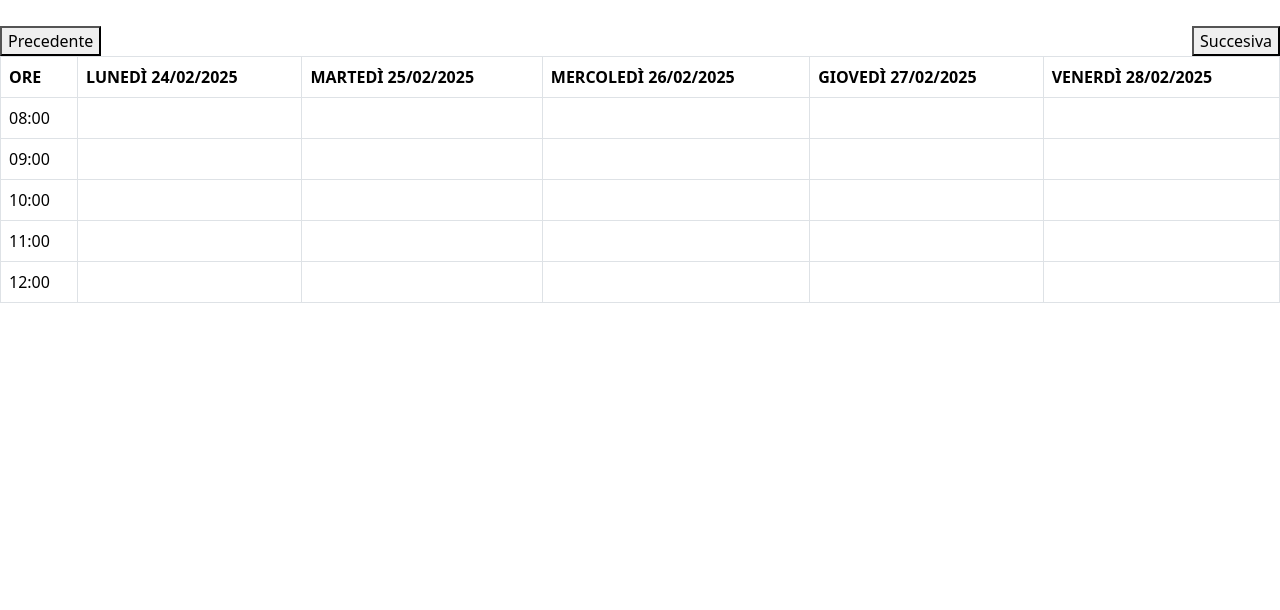
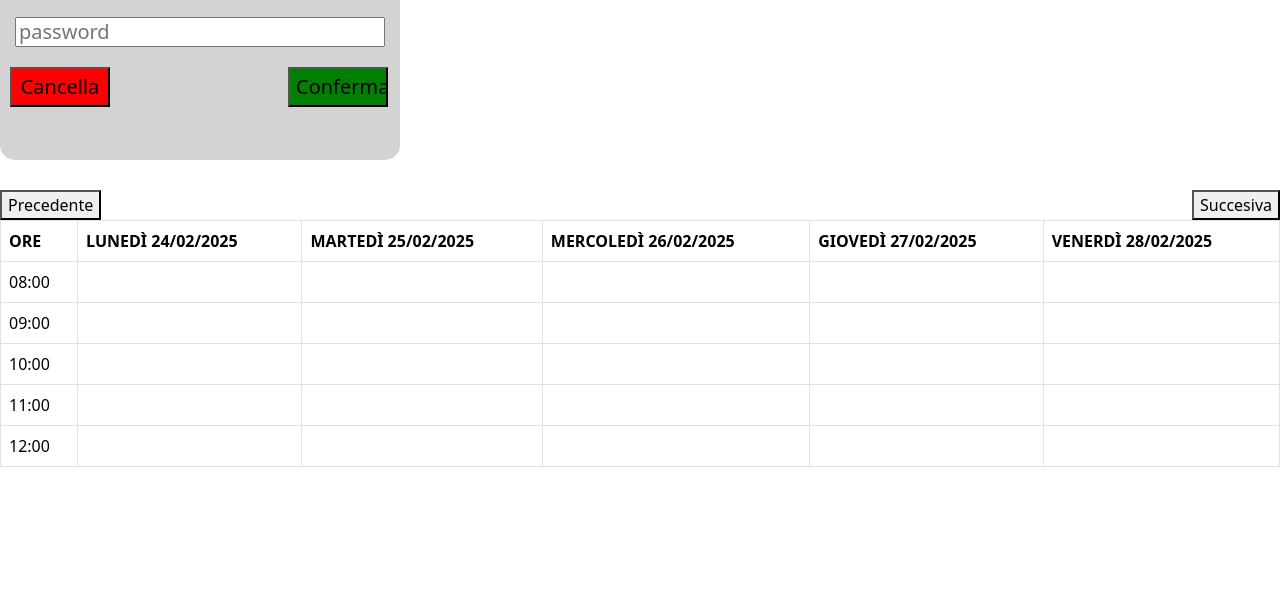
Before and after one commit to Luisi02/5BLuisiCostaSaggioro_VisiteSpecialistiche, a website with bundled scripts: page public/index.html in a window 1280 px wide. Shown: the part 190-800 px from the top of the page. Built offline with nearby package versions, Linux system fonts and the light colour scheme; files whose address does not match are found by name.

Commit message:
modifica css

```diff
--- a/public/ospedale.css
+++ b/public/ospedale.css
@@ -110,3 +110,38 @@
     cursor: pointer;
     float: right;
 }
+
+.login-container {
+    background-color: lightgray;
+    z-index: 3;
+    width:400px;
+    height:250px;
+    border-radius: 15px;
+    padding-top:1px;
+    text-align:center;
+  }
+
+  .input-normali{
+    width:370px;
+    height:30px;
+    font-size:20px;
+    margin-bottom: 20px;
+  }
+
+  .button-cancella {
+    background-color: red;
+    width:100px;
+    height:40px;
+    font-size:20px;
+    float:left;
+    margin-left:10px
+  }
+
+  .button-conferma {
+    background-color: green;
+    height:40px;
+    width:100px;
+    font-size:20px;
+    float:right;
+    margin-right: 12px;
+  }
```
